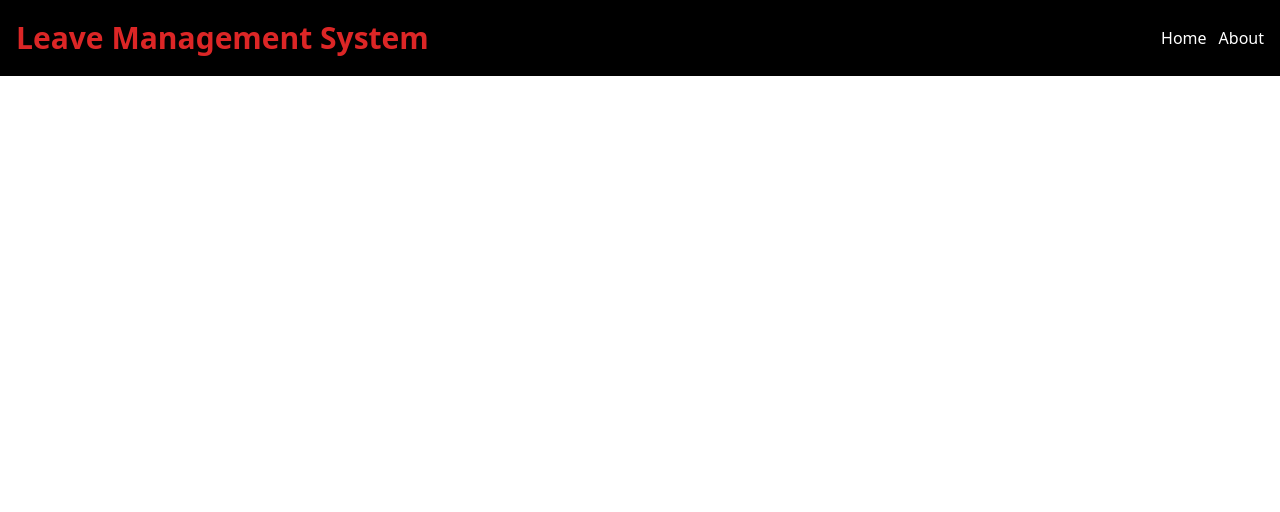
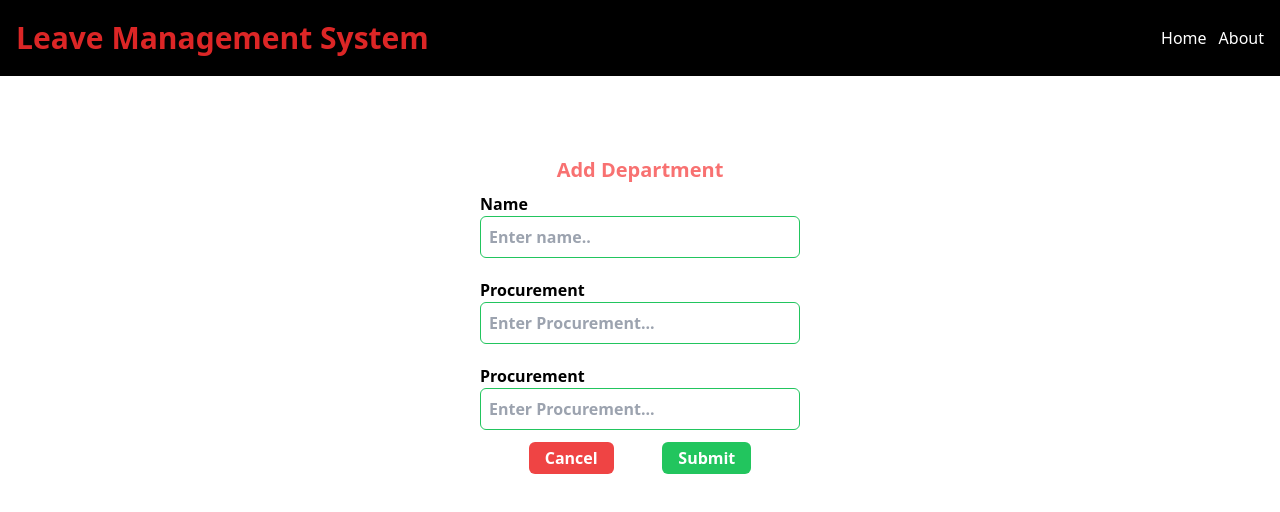
Before and after one commit to Rankshow/leave-management-system, a React (Vite) app: page /addItem in a window 1280 px wide. Shown: the top 512 px of the page. Built offline with nearby package versions, Linux system fonts and the light colour scheme.

Commit message:
added addItem page

```diff
--- a/src/App.jsx
+++ b/src/App.jsx
@@ -2,6 +2,7 @@ import Header from './Component/Header';
 import { Routes, Route } from 'react-router-dom';
 import Home from './Component/Home';
 import About from './Component/About';
+import AddItem from './Component/AddItem';
 
 
 function App() {
@@ -13,6 +14,7 @@ function App() {
          <Routes>
             <Route path='/' element={<Home />} />
             <Route path='/about' element={<About />} />
+            <Route path='/addItem' element={<AddItem />} />
          </Routes>
      </div>
     </>
--- /dev/null
+++ b/src/Component/AddItem.jsx
@@ -0,0 +1,43 @@
+import React from "react";
+import { Link } from "react-router-dom";
+
+const AddItem = () => {
+  return (
+    <div className="flex justify-center pt-[5em]">
+      <form className="flex flex-col h-screen font-bold">
+        {/* additem */}
+        <h3 className="text-xl text-red-400 mb-2 text-center">
+          Add Department
+        </h3>
+        <label htmlFor="name">Name</label>
+        <input
+          type="text"
+          placeholder="Enter name.."
+          className="p-2 w-80 mb-5 rounded-md border border-green-500 outline-none"
+        />
+        <label htmlFor="procurement">Procurement</label>
+        <input
+          type="text"
+          placeholder="Enter Procurement..."
+          className="p-2 w-80 mb-5 border rounded-md border-green-500 outline-none"
+        />
+        <label htmlFor="Accounting">Procurement</label>
+        <input
+          type="text"
+          placeholder="Enter Procurement..."
+          className="p-2 w-80 rounded-md border border-green-500 outline-none"
+        />
+        <div className="mt-3 flex justify-evenly">
+         <Link to="/"><button className="bg-red-500 px-4 py-1 rounded-md text-white hover:opacity-[.7]">
+            Cancel
+          </button></Link>
+          <button className="bg-green-500 px-4 py-1 rounded-md text-white hover:opacity-[.7]">
+            Submit
+          </button>
+        </div>
+      </form>
+    </div>
+  );
+};
+
+export default AddItem;
--- a/src/Component/Header.jsx
+++ b/src/Component/Header.jsx
@@ -7,7 +7,7 @@ const Header = () => {
     <div>
       <nav>
         <ul className='flex items-center pl-4 justify-between bg-black '>
-         <h1 className='text-xl md:text-3xl text-red-600 font-bold md:py-5 py-5'>Leave Management System</h1>
+         <h1 className='md:text-3xl text-red-600 font-bold md:py-5 py-5'>Leave Management System</h1>
           <div className='flex cursor-pointer text-white md:mr-4 mr-2'>
           <Link to="/"><li className='mr-3 font-medium hover:opacity-[.7]'>Home</li></Link>
            <Link to="/about"><li className=' font-medium hover:opacity-[.7]'>About</li></Link>
--- a/src/Component/Home.jsx
+++ b/src/Component/Home.jsx
@@ -1,40 +1,41 @@
 import React from 'react';
-import { Table, Container, Col, Row } from 'react-bootstrap';
-import { FontAwesomeIcon } from '@fortawesome/react-fontawesome';
 import { PlusCircleOutlined } from '@ant-design/icons';
-import {CloseCircleOutlined} from '@ant-design/icons';
-import { faPenToSquare } from '@fortawesome/free-solid-svg-icons';
+import { Link } from 'react-router-dom';
+// import { Table, Container, Col, Row } from 'react-bootstrap';
+// import { FontAwesomeIcon } from '@fortawesome/react-fontawesome';
+// import {CloseCircleOutlined} from '@ant-design/icons';
+// import { faPenToSquare } from '@fortawesome/free-solid-svg-icons';
 
 
 const Home = () => {
 
   return(
     <>
-    <div className='mt-[5em] flex items-center justify-between m-3'>
-       <h3 className='text-xl font-medium text-red-400'>Department</h3>
-        <button className='text-green-800 font-bold'><PlusCircleOutlined /></button>
+    <div className='max-w-2xl mx-auto mt-[5em] flex items-center justify-between mb-3'>
+       <h3 className='text-2xl font-medium text-red-400'>Department</h3>
+       <Link to="/addItem"><button className='text-green-700 rounded-md text-2xl tracking-wider hover:opacity-[.7]'><PlusCircleOutlined /></button></Link>
     </div>
-    <div className='flex justify-center '>
+    <div className='flex justify-center max-w-4xl mx-auto'>
       <table className="table-auto w-screen">
-      <thead className="bg-blue-700 border-separate border-spacing-2 b text-white ">
+      <thead className="bg-blue-700 border-separate border-spacing-2 b text-white cursor-pointer ">
         <tr>
           <th className='border border-spacing-1 py-2'>Name</th>
           <th className='border border-spacing-1 py-2'>Procurement</th>
           <th className='border border-spacing-1 py-2'>Accounting</th>
         </tr>
       </thead>
-      <tbody>
-        <tr className='bg-gray-300'>
+      <tbody className='py-2'>
+        <tr className='bg-gray-300 text-center'>
           <td>The Sliding Mr. Bones </td>
           <td>Malcolm Lockyer</td>
           <td>1961</td>
         </tr>
-        <tr>
+        <tr className='text-center'>
           <td>Witchy Woman</td>
           <td>The Eagles</td>
           <td>1972</td>
         </tr>
-        <tr className='bg-gray-300'>
+        <tr className='bg-gray-300 text-center'>
           <td>Shining Star</td>
           <td>Earth, Wind, and Fire</td>
           <td>1975</td>
```
